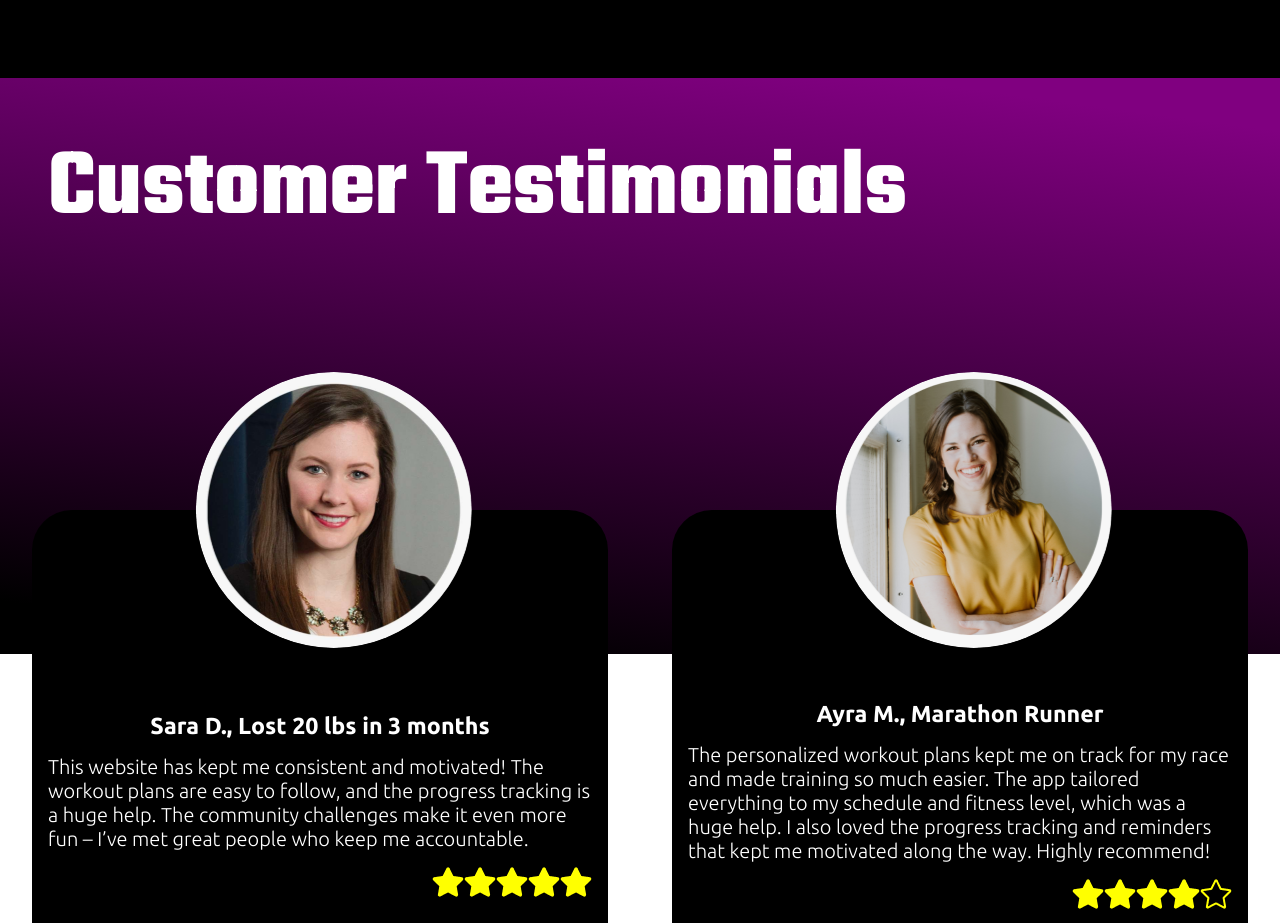
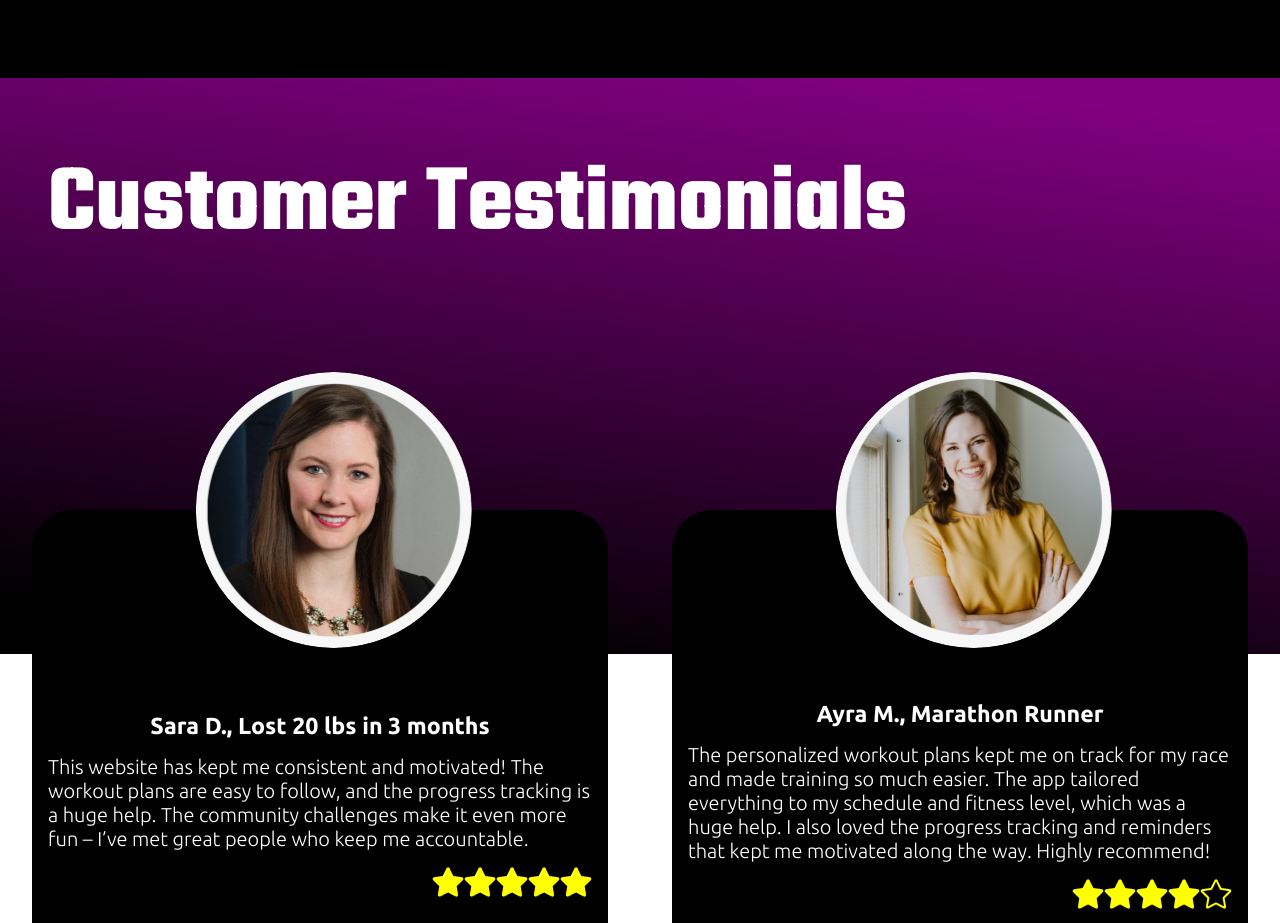
Before and after one commit to AleenaJabeen/Fitness-App, a React (Create React App) app: page /home in a window 1280 px wide. Shown: the part 1880-2803 px from the top of the page. Built offline with nearby package versions, Linux system fonts and the light colour scheme.

Commit message:
Update Testimonials.module.css

```diff
--- a/src/styles/HomeStyles/Testimonials.module.css
+++ b/src/styles/HomeStyles/Testimonials.module.css
@@ -24,7 +24,7 @@ text-align: center;
 text-underline-position: from-font;
 text-decoration-skip-ink: none;
 color: var(--input-border-color);
-padding: 1rem 0rem 0rem 1rem;
+
 }
 .testimonials{
     margin-top:-10rem;
@@ -88,7 +88,7 @@ text-align: left;
 font-size: 6rem;
 line-height: 8rem;
 text-align: left;
-padding-top: 0;
+padding: 1rem 0rem 0rem 1rem;
 }
 .testimonials{
     display: flex;
```
